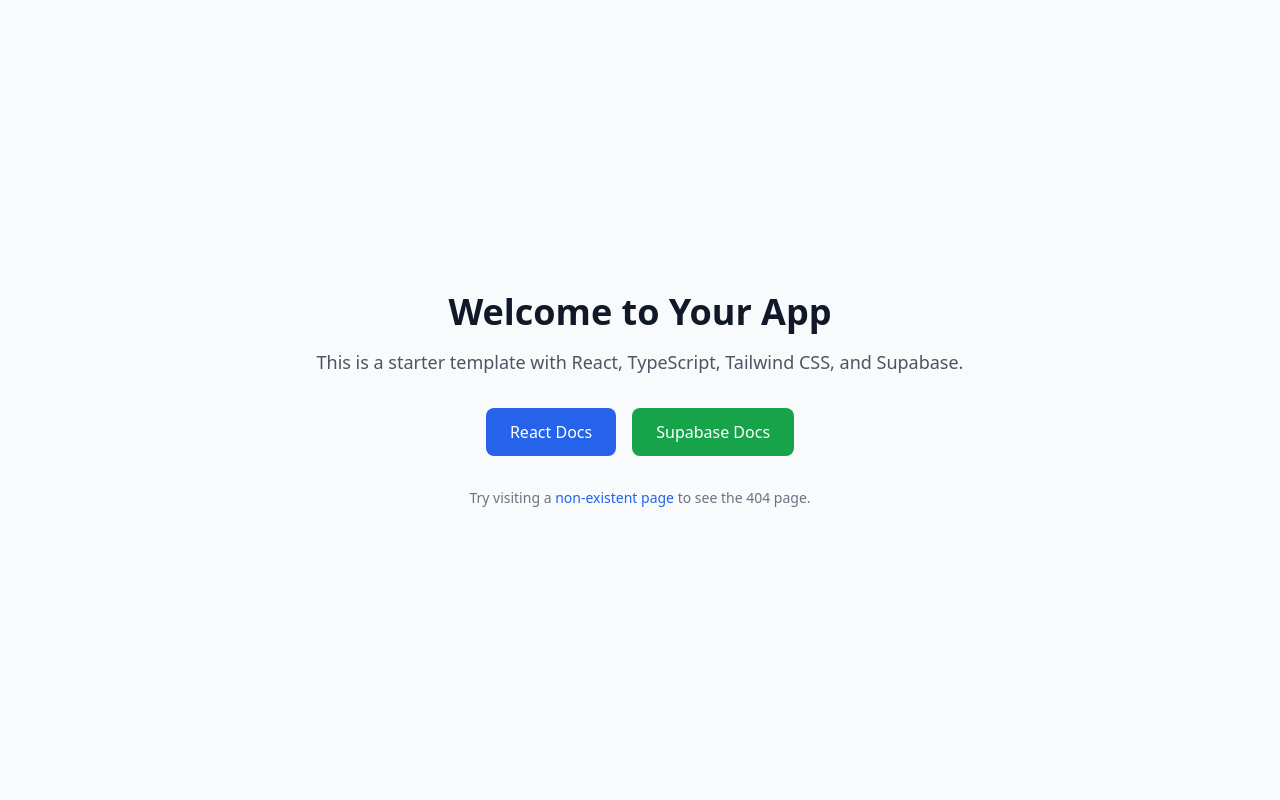
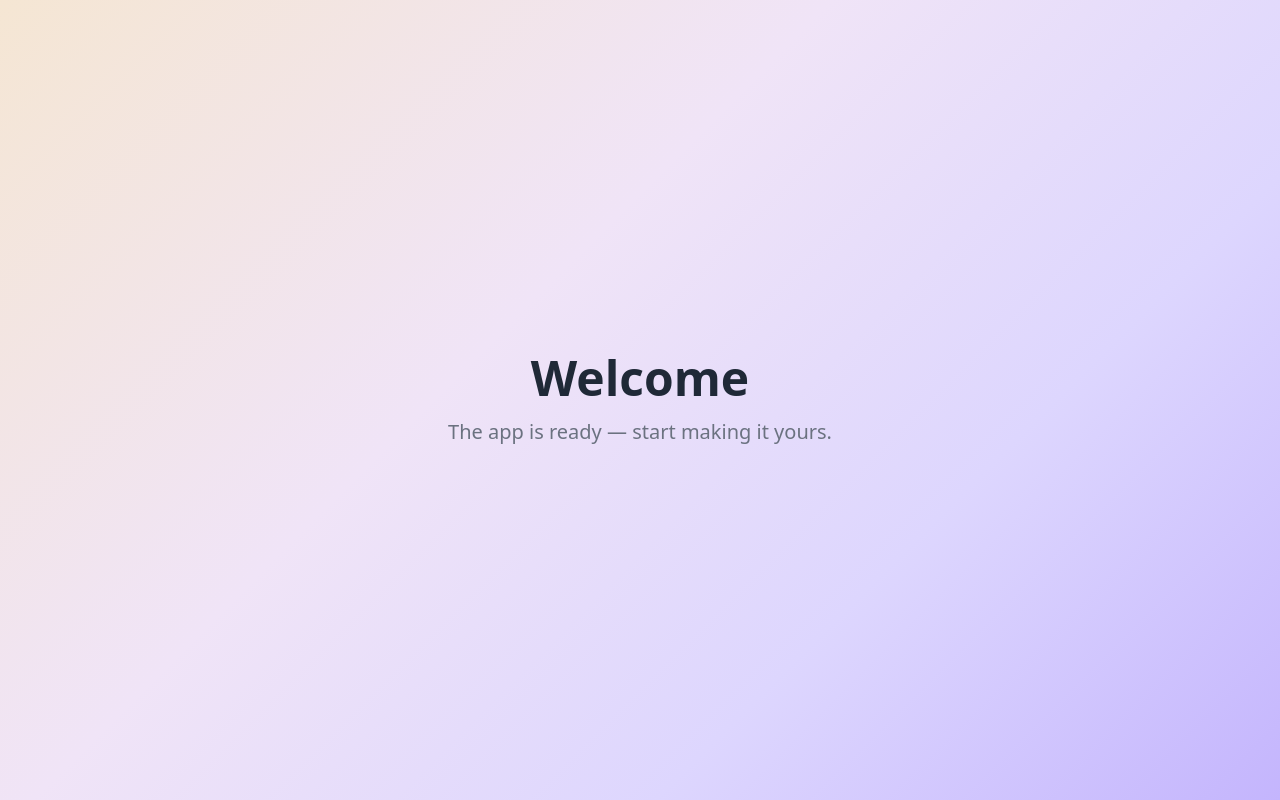
Before and after one commit to adithyn7/coder-boilerplate, a React (Vite) app: page / in a window 1280 px wide. Before the commit this address had no page. Built offline with nearby package versions, Linux system fonts and the light colour scheme.

Commit message:
changed home page

```diff
--- a/src/pages/Home.tsx
+++ b/src/pages/Home.tsx
@@ -1,35 +1,17 @@
-import { Link } from 'react-router-dom'
-
 export default function Home() {
   return (
-    <div className="min-h-screen bg-gray-50 flex flex-col items-center justify-center p-4">
+    /* Agent: Replace this entire page with your application */
+    <div className="min-h-screen flex flex-col items-center justify-center p-4"
+      style={{
+        background: 'linear-gradient(135deg, #f5e6d3 0%, #f0e4f7 40%, #ddd6fe 70%, #c4b5fd 100%)',
+      }}
+    >
       <div className="text-center max-w-2xl">
-        <h1 className="text-4xl font-bold text-gray-900 mb-4">
-          Welcome to Your App
+        <h1 className="text-5xl font-bold text-gray-800 mb-4">
+          Welcome
         </h1>
-        <p className="text-lg text-gray-600 mb-8">
-          This is a starter template with React, TypeScript, Tailwind CSS, and Supabase.
-        </p>
-        <div className="flex gap-4 justify-center">
-          <a
-            href="https://react.dev"
-            target="_blank"
-            rel="noopener noreferrer"
-            className="px-6 py-3 bg-blue-600 text-white rounded-lg hover:bg-blue-700 transition-colors"
-          >
-            React Docs
-          </a>
-          <a
-            href="https://supabase.com/docs"
-            target="_blank"
-            rel="noopener noreferrer"
-            className="px-6 py-3 bg-green-600 text-white rounded-lg hover:bg-green-700 transition-colors"
-          >
-            Supabase Docs
-          </a>
-        </div>
-        <p className="mt-8 text-sm text-gray-500">
-          Try visiting a <Link to="/nonexistent" className="text-blue-600 hover:underline">non-existent page</Link> to see the 404 page.
+        <p className="text-xl text-gray-500">
+          The app is ready — start making it yours.
         </p>
       </div>
     </div>
```
